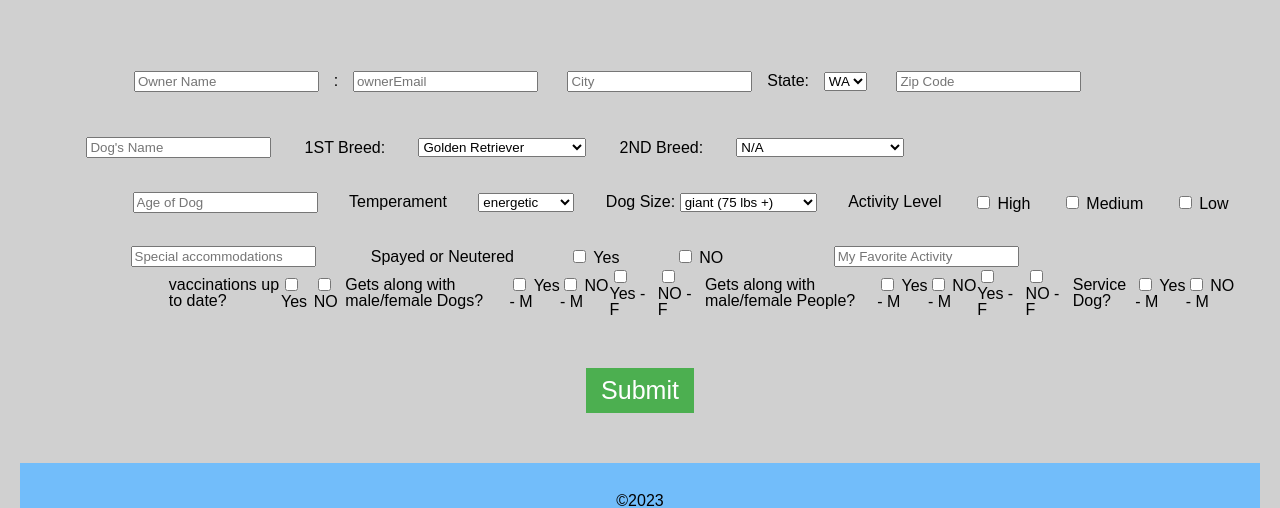
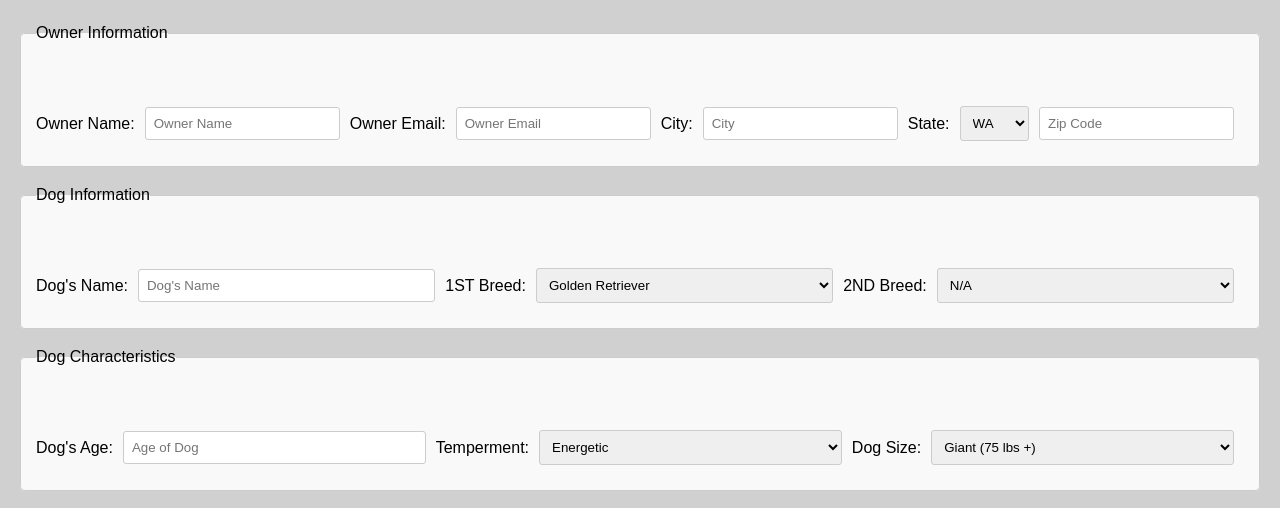
Before and after one commit to Bark-Buddies/Bark-Buddies, a website: page form.html in a window 1280 px wide. Shown: the part 225-733 px from the top of the page. Drawn offline with Linux system fonts and the light colour scheme.

Commit message:
added and revamped code for style and clarity

```diff
--- a/css/form.css
+++ b/css/form.css
@@ -185,3 +185,54 @@ body {
     margin-left: 12%;
     padding-right: 2%;
 }
+
+
+/* Form CSS*/
+
+.form-section {
+    margin-bottom: 20px;
+    padding: 15px;
+    border: 1px solid #ccc;
+    border-radius: 5px;
+    background-color: #f9f9f9;
+  }
+
+  .form-row {
+    display: flex;
+    margin-bottom: 10px;
+    align-items: center;
+  }
+
+  .form-row label {
+    margin-right: 10px;
+    white-space: nowrap;
+  }
+
+  input[type="text"], select {
+    flex: 1;
+    padding: 8px;
+    margin-right: 10px;
+    border: 1px solid #ccc;
+    border-radius: 3px;
+  }
+
+  .submit-row {
+    display: flex;
+    justify-content: center;
+  }
+
+  button {
+    padding: 10px 20px;
+    font-size: 18px;
+    border-radius: 5px;
+    border: none;
+    background-color: #4CAF50;
+    color: white;
+    cursor: pointer;
+  }
+
+  button:hover {
+    background-color: #45a049;
+  }
+
+  /* ... additional styling ... */
--- a/form.html
+++ b/form.html
@@ -21,29 +21,33 @@
         <h1>Registration Form</h1>
         <form>
             <!-- First Row Owner Information Section -->
-            <div class="form-row1">
-                <label for="ownerName"></label>
+            <fieldset class="form-section">
+                <legend>Owner Information</legend>
+                <div class="form-row">
+                  <label for="ownerName">Owner Name:</label>
                   <input type="text" id="ownerName" name="ownerName" placeholder="Owner Name">
-                <label for="ownerEmail">:</label>
-                <input type="text" id="ownerEmail" name="ownerEmail" placeholder="ownerEmail">
-                <label for="city"></label>
+                  <label for="ownerEmail">Owner Email:</label>
+                  <input type="text" id="ownerEmail" name="ownerEmail" placeholder="Owner Email">
+                  <label for="ownerEmail">City:</label>
                   <input type="text" id="city" name="city" placeholder="City">
                   <label for="state">State:</label>
-                <select id="state" name="state">
+                  <select type="dropdown" id="state" name="state" placeholder="State">
                     <option value="option1">WA</option>
-                    <!-- <option value="option2">Option 2</option> -->
                     <!-- Add more options as needed -->
-                </select>
-                <label for="zip"></label>
+                  <!-- ... other owner fields ... -->
+                  <label for="zipCode">Zip Code:</label>
                   <input type="text" id="zip" name="zip" placeholder="Zip Code">
                 </div>
+              </fieldset>
 
             <!-- Second Row Dog Information Section -->
-            <div class="form-row2">
-                <label for="dogName"></label>
+            <fieldset class="form-section">
+                <legend>Dog Information</legend>
+                <div class="form-row">
+                  <label for="dogName">Dog's Name:</label>
                   <input type="text" id="dogName" name="dogName" placeholder="Dog's Name">
                   <label for="breed1">1ST Breed:</label>
-                <select id="breed1" name="breed1">
+                  <select type="dropdown" id="breed1" name="breed1" placeholder="breed1">
                     <option value="Labrador">Golden Retriever</option>
                     <option value="German Shepherd">Bulldog</option>
                     <option value="Beagle">Poodle</option>
@@ -78,7 +82,7 @@
                     <!-- Add more breeds as needed -->
                         </select>
                    <label for="breed2">2ND Breed:</label>
-                <select id="breed2" name="breed2">
+                   <select type="dropdown" id="breed2" name="breed2" placeholder="breed2">
                     <option value="N/A">N/A</option>
                     <option value="Labrador">Golden Retriever</option>
                     <option value="German Shepherd">Bulldog</option>
@@ -114,35 +118,39 @@
                     <!-- Add more options as needed -->
                 </select>
                 </div>
+              </fieldset>
 
             <!-- Third Row Dog Characteristics -->
-            <div class="form-row3">
-                <label for="dogAge"></label>
+
+            <fieldset class="form-section">
+                <legend>Dog Characteristics</legend>
+                <div class="form-row">
+                  <label for="dogAge">Dog's Age:</label>
                   <input type="text" id="dogAge" name="dogAge" placeholder="Age of Dog">
-
-                <label for="temperament">Temperament</label>
-                <select id="temperament" name="temperament">
-                    <option value="energetic">energetic</option>
-                    <option value="calm">calm</option>
-                    <option value="protective">protective</option>
-                    <option value="independent">independent</option>
-                    <option value="shy">shy</option>
-                    <option value="affectionate">affectionate</option>
-                    <option value="dominant">dominant</option>
-                    <option value="outgoing">outgoing</option>
+                  <label for="temperment">Temperment:</label>
+                  <select type="dropdown" id="temperment" name="temperment" placeholder="Temperment">
+                    <option value="energetic">Energetic</option>
+                    <option value="calm">Calm</option>
+                    <option value="protective">Protective</option>
+                    <option value="independent">Independent</option>
+                    <option value="shy">Shy</option>
+                    <option value="affectionate">Affectionate</option>
+                    <option value="dominant">Dominant</option>
+                    <option value="outgoing">Outgoing</option>
+                </select>
+                <label for="dogSize">Dog Size:</label>
+                <select type="dropdown" id="dogSize" name="dogSize" placeholder="Size of Dog">
+                    <option value="giant (75 lbs +)">Giant (75 lbs +)</option>
+                    <option value="large (40-74 lbs)">Large (40-74 lbs)</option>
+                    <option value="medium (20-39 lbs)">Medium (20-39 lbs)</option>
+                    <option value="small (1-19 lbs)">Small (1-19 lbs)</option>
+                    <!-- Remainder of selections -->
                 </select>
 
-                <div>
-                    <label for="dogSize">Dog Size:</label>
-                    <select id="dogSize" name="dogSize">
-                        <option value="giant (75 lbs +)">giant (75 lbs +)</option>
-                        <option value="large (40-74 lbs)">large (40-74 lbs)</option>
-                        <option value="medium (20-39 lbs)">medium (20-39 lbs)</option>
-                        <option value="small (1-19 lbs)">small (1-19 lbs)</option>
+                </div>
+              </fieldset>
 
-                        <!-- Remainder of selections -->
-                    </select>
-                </div>
+
                 <H5>Activity Level</H5>
                 <label id="activityLevelHigh"><input type="checkbox" class="activityLevel"> High</label>
                 <label id="activityLevelMed"><input type="checkbox" class="activityLevel"> Medium</label>
```
Lines whose indentation alone changed are shown as unchanged.
